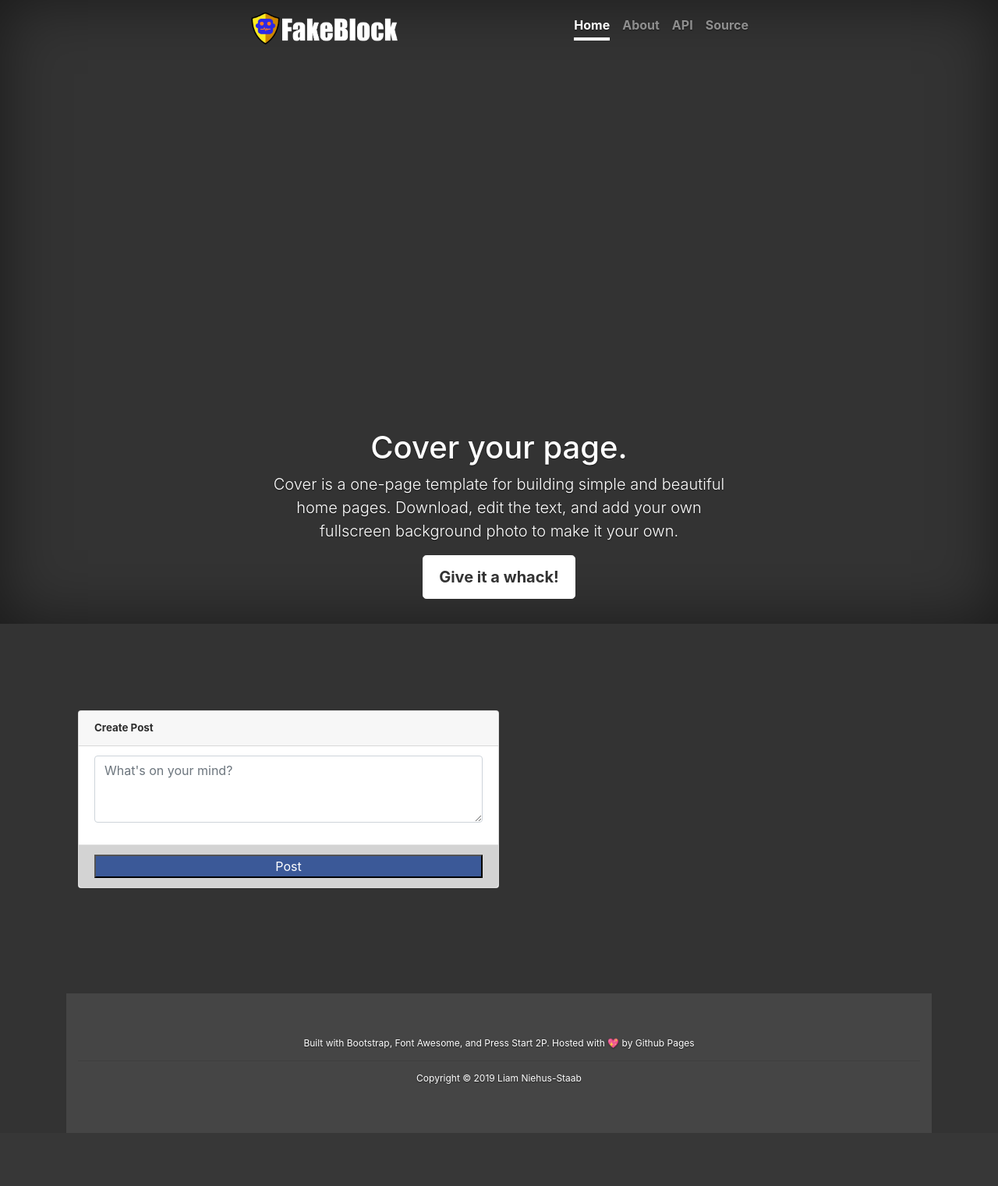
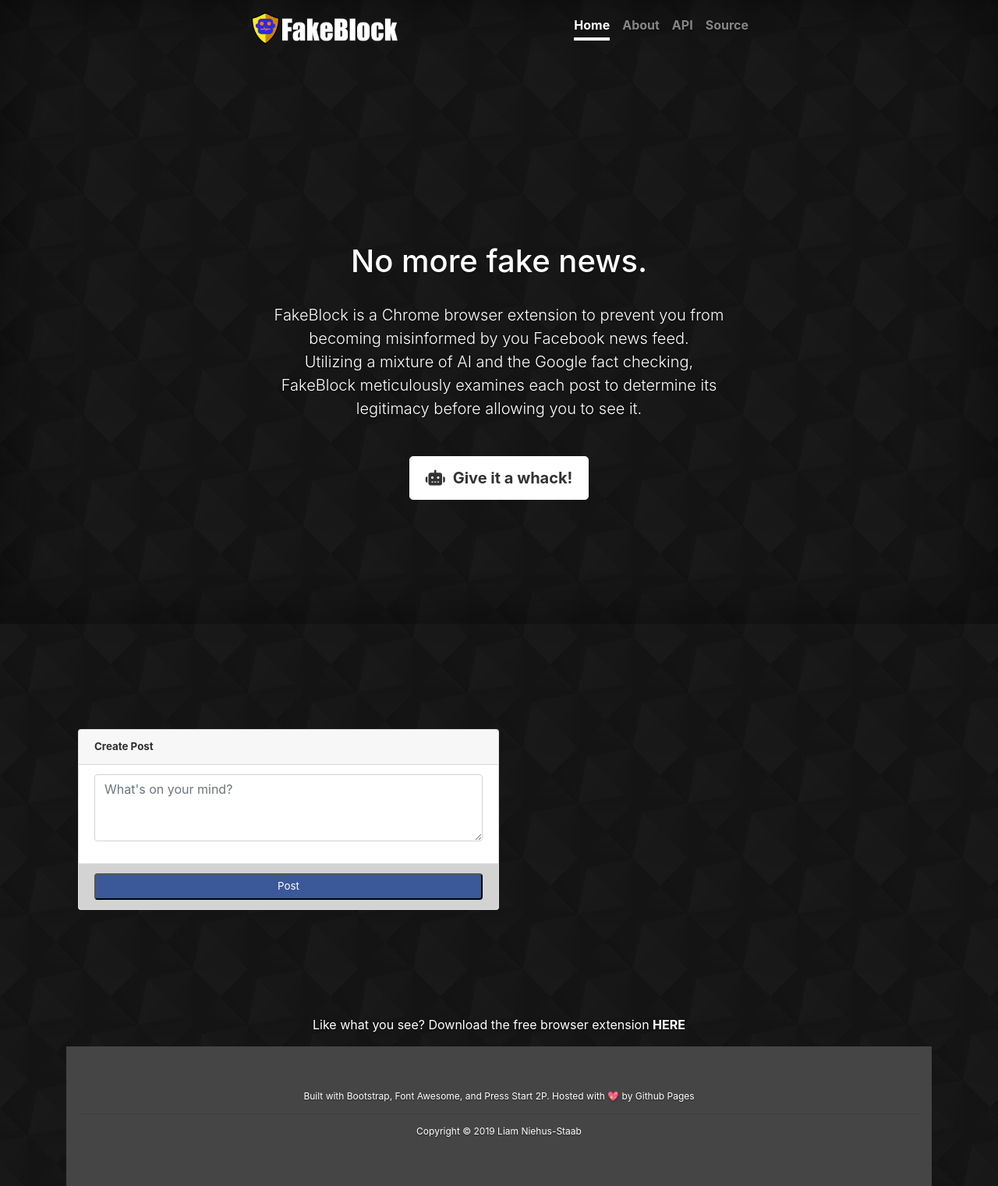
Before and after one commit to niehusst/FakeBlock, a Django app: page / in a window 1280 px wide. Shown: the whole page at 78% size. Before the commit the page ends 1453 px from the top, so only its background shows below. Run offline with Django 3.2, Linux system fonts and the light colour scheme; parts of the project's set-up code (start-up, migrations or seed data) failed here and were passed over; some libraries are stand-ins or nearby versions.

Commit message:
fixed up cover page UI

```diff
--- a/fakeBlockWebsite/fakeBlockDemo/styles/demo.css
+++ b/fakeBlockWebsite/fakeBlockDemo/styles/demo.css
@@ -19,6 +19,7 @@
   text-shadow: none; /* Prevent inheritance from `body` */
   background-color: #fff;
   border: .05rem solid #fff;
+  margin-top: 5%;
 }
 .btn-secondary:hover {
 	background-color: #c8c8c8;
@@ -32,7 +33,7 @@
 html,
 body {
   height: 100%;
-  background-color: #333;
+  background-image: url(../resources/diagmonds.png);
 }
 
 body {
@@ -43,12 +44,8 @@
   box-shadow: inset 0 0 5rem rgba(0, 0, 0, .5);
 }
 
-.cover-container {
-  max-width: 42em;
-}
 
-
-/*TODO: fix wierd too much header spacing
+/*
  * Header
  */
 .masthead {
@@ -92,7 +89,7 @@
 
 
 /*
- * Cover text
+ * Cover page text etc.
  */
 .cover {
   padding: 0 1.5rem;
@@ -102,16 +99,30 @@
   font-weight: 700;
 }
 
+.cover-container {
+  max-width: 42em;
+}
+
+.cover-heading {
+	margin-bottom: 5%;
+}
+
 .logo-header {
 	width: 30%;
 }
 
+.icon-space {
+	margin-right: 10px;
+}
+
+
 /*
  * Demo container
  */
-.demo { /*TODO fix this so that it does the nice scrolly action thing */
+.demo {
 	margin-top: 10%;
 	margin-bottom: 10%;
+	/*background-color: #333;*/
 }
 
 
@@ -133,7 +144,9 @@
 	color: white;
 	width: 100%;
 	background: #3b5998;
-	font-size: 12pt;
+	font-size: 10pt;
+	border-radius: 4px;
+	padding: 5px;
 }
 
 
--- a/fakeBlockWebsite/fakeBlockDemo/templates/home.html
+++ b/fakeBlockWebsite/fakeBlockDemo/templates/home.html
@@ -12,6 +12,10 @@
 	<script src="../scripts/bootstrap.min.js"></script>
 	<!-- Bootstrap 4.4.1 CSS -->
 	<link rel="stylesheet" href="../styles/bootstrap.min.css">
+	<!--Font Awsome 5.14 (free version) for icons -->
+	<script src="https://kit.fontawesome.com/d9650cf239.js" crossorigin="anonymous"></script>
+
+
 	<!-- Custom styles for this template -->
 	<link href="../styles/demo.css" rel="stylesheet" type="text/css">
 	<!-- Custom JS -->
@@ -33,16 +37,24 @@
 				</div>
 			</header>
 
-			<main role="main" class="inner cover">
-				<h1 class="cover-heading">Cover your page.</h1>
-				<p class="lead">Cover is a one-page template for building simple and beautiful home pages. Download, edit the text, and add your own fullscreen background photo to make it your own.</p>
+			<main role="main" class="inner cover my-auto">
+				<h1 class="cover-heading">No more fake news.</h1>
 				<p class="lead">
-					<a href="#demo-panel" class="btn btn-lg btn-secondary" id="try-btn">Give it a whack!</a>
+					FakeBlock is a Chrome browser extension to prevent you from becoming misinformed by
+					you Facebook news feed. <br>
+					Utilizing a mixture of AI and the Google fact checking, FakeBlock
+					meticulously examines each post to determine its legitimacy before
+					allowing you to see it.
+				</p>
+				<p class="lead">
+					<a href="#demo-panel" class="btn btn-lg btn-secondary" id="try-btn"><i class="fas fa-robot icon-space"></i>Give it a whack!</a>
 				</p>
 			</main>
 		</div>
 
-		<div id="demo-panel" class="container flex-column demo">
+		<br id="demo-panel">
+
+		<div class="container flex-column demo">
 			<!-- post -->
 			<div class="card post">
 				<div class="card-header">
@@ -66,6 +78,9 @@
 			<img>
 		</div>
 
+		<!--TODO: add chrome store link-->
+		<p class="text-center">Like what you see? Download the free browser extension <b><a href="chrome://extensions/">HERE</a></b></p>
+
 		<!-- TODO: make footer reflect actual content and stuff -->
 		<footer class="footer-color py-5 main-footer">
 			<div class="container footer-space center">
```
Also changed, not shown: README.md, fakeBlockWebsite/fakeBlockDemo/resources/diagmonds.png (added).
